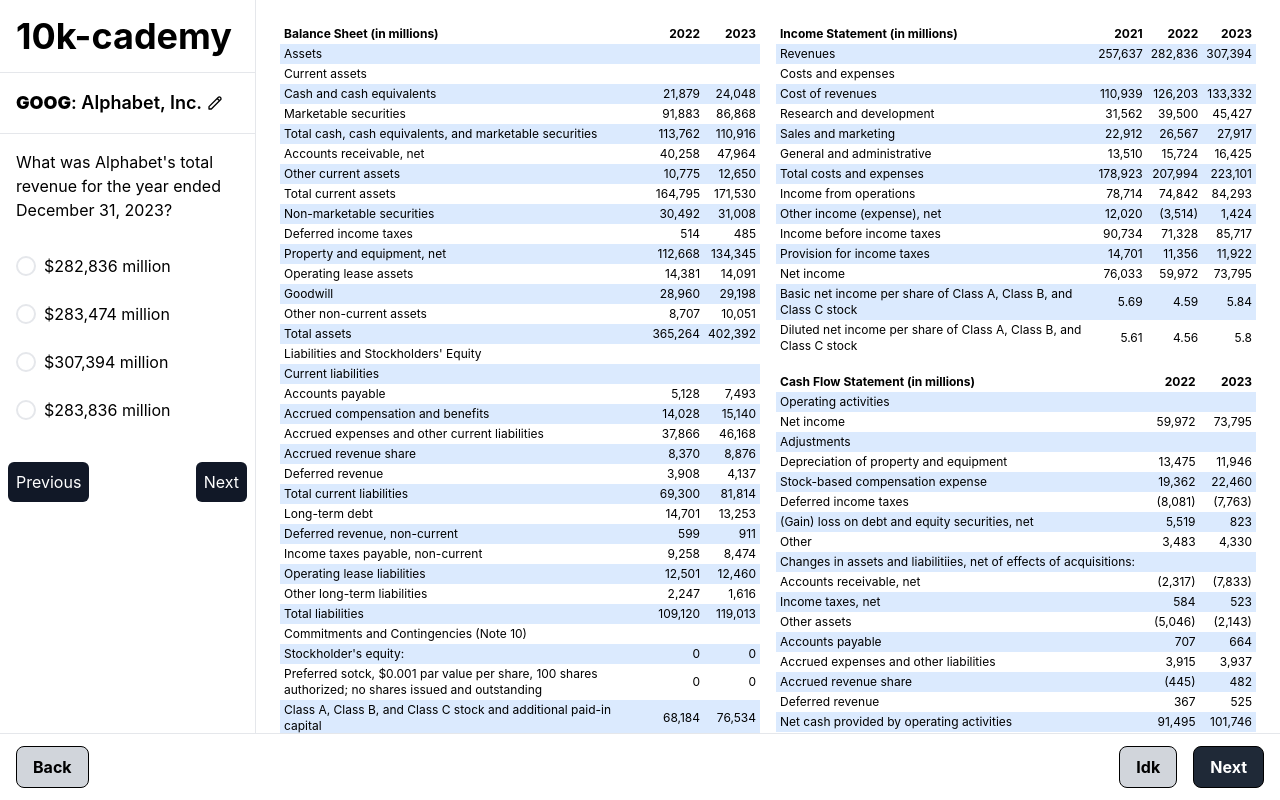
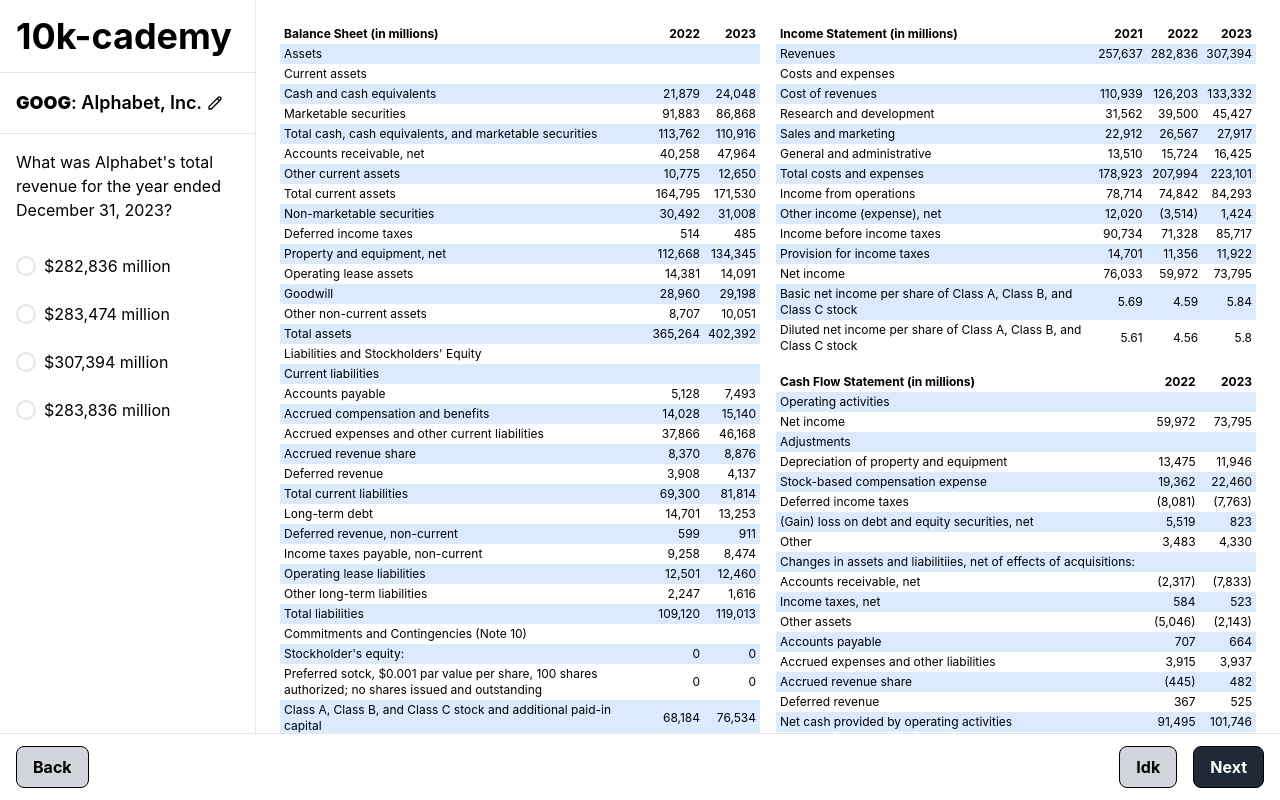
Before and after one commit to sam-schnaars/cal-hacks, a React (Create React App) app: page /practice in a window 1280 px wide. Built offline with nearby package versions, Linux system fonts and the light colour scheme.

Commit message:
transfer button functionality

```diff
--- a/src/App.js
+++ b/src/App.js
@@ -13,6 +13,7 @@
 
 function App() {
 
+  // are these necessary anymore @sam?
   const questions = [
     "What is the value of the companies assets?",
     "What is the value of the companies liabilites?",
--- a/src/Practice.js
+++ b/src/Practice.js
@@ -1,40 +1,74 @@
 'use client'
 
-import React from 'react';
-import AssetsTable from './components/AssetsTable.js';
-import LiabilitiesTable from './components/LiabilitiesTable.js';
-import IncomeAndCashFlowTable from './components/IncomeAndCashFlowTable.js';
-import BalanceSheetTable from './components/BalanceSheetTable.js';
+import React, { useState } from 'react';
+import { useNavigate } from 'react-router-dom';
 import Sidebar from "./components/Sidebar.js"
-import { useState } from 'react';
-import { useNavigate } from 'react-router-dom';
 import ISTable from './components/ISTable.js';
 import CFSTable from './components/CFSTable.js';
 import BSTable from './components/BSTable.js';
+import data from "./google_questions.json";
 
 function PracticeScreen() {
-
-  const questions = [
-    "What is the value of the companies assets?",
-    "What is the value of the companies liabilites?",
-    "What is total cash flow?",
-  ]
-
+  const questions = data.quiz.questions;
+  const [currentQuestionIndex, setCurrentQuestionIndex] = useState(0);
+  const [selectedOption, setSelectedOption] = useState(null);
+  const [isAnswered, setIsAnswered] = useState(false);
+  const [feedback, setFeedback] = useState('');
   const [question, setQuestion] = useState({ "highlight": [""] });
-  const [index, setIndex] = useState(0);
 
   const navigate = useNavigate();
 
-  const handleButtonClick = () => {
-    navigate('/'); // Navigate to the AnotherPage
+  const handleOptionSelect = (optionId) => {
+    setSelectedOption(optionId);
+    setIsAnswered(true);
+    setQuestion(questions[currentQuestionIndex]);
+    if (optionId === questions[currentQuestionIndex].correctAnswer) {
+      setFeedback('Correct answer!');
+    } else {
+      setFeedback(`Incorrect answer. ${questions[currentQuestionIndex].explanation}`);
+    }
+  };
+
+  const handleNext = () => {
+    if (selectedOption === questions[currentQuestionIndex].correctAnswer) {
+      setCurrentQuestionIndex((prevIndex) => {
+        if (prevIndex < questions.length - 1) {
+          setSelectedOption(null);
+          setIsAnswered(false);
+          setFeedback('');
+          return prevIndex + 1;
+        }
+        return prevIndex;
+      });
+    } else {
+      alert('Please select the correct answer before proceeding.');
+    }
+    setQuestion({"highlight":[""]});
+  };
+
+  const handlePrevious = () => {
+    setCurrentQuestionIndex((prevIndex) => {
+      if (prevIndex > 0) {
+        setSelectedOption(null);
+        setIsAnswered(false);
+        setFeedback('');
+        return prevIndex - 1;
+      }
+      return prevIndex;
+    });
+    setQuestion({"highlight":[""]});
   };
 
   return (
     <div className='flex flex-col h-screen'>
       <div className="flex flex-1 overflow-hidden">
-        {/* Sidebar */}
-        <Sidebar />
-        {/* Main Content */}
+        <Sidebar
+          currentQuestionIndex={currentQuestionIndex}
+          handleOptionSelect={handleOptionSelect}
+          selectedOption={selectedOption}
+          isAnswered={isAnswered}
+          feedback={feedback}
+        />
         <div className="flex-1 flex flex-col overflow-auto">
           <main className="flex-1 p-6">
             <div className="flex flex-row space-x-4">
@@ -50,13 +84,24 @@
         </div>
       </div>
 
-      {/* Footer */}
       <div className="w-full bg-background border-t border-gray-200">
         <div className="flex justify-between items-center px-4 py-3">
-          <button className="bg-gray-300 text-black font-bold border border-black rounded-lg px-4 py-2">Back</button>
+          <button
+            onClick={handlePrevious}
+            className="bg-gray-300 text-black font-bold border border-black rounded-lg px-4 py-2"
+            disabled={currentQuestionIndex === 0}
+          >
+            Back
+          </button>
           <div className="flex gap-4">
             <button className="bg-gray-300 text-black font-bold border border-black rounded-lg px-4 py-2">Idk</button>
-            <button className="bg-gray-800 text-white font-bold border border-black rounded-lg px-4 py-2">Next</button>
+            <button
+              onClick={handleNext}
+              className="bg-gray-800 text-white font-bold border border-black rounded-lg px-4 py-2"
+              disabled={!isAnswered || selectedOption !== questions[currentQuestionIndex].correctAnswer}
+            >
+              Next
+            </button>
           </div>
         </div>
       </div>
@@ -64,6 +109,4 @@
   );
 }
 
-
-
 export default PracticeScreen;
--- a/src/components/Sidebar.js
+++ b/src/components/Sidebar.js
@@ -1,72 +1,21 @@
-import React, { useState } from 'react';
+import React from 'react';
 import data from "../google_questions.json";
 import { useNavigate } from 'react-router-dom';
 
-const Sidebar = ({setQuestion}) => {
-  const questions = data.quiz.questions; // Use questions from the JSON
-
-  const [currentQuestionIndex, setCurrentQuestionIndex] = useState(0);
-  const [selectedOption, setSelectedOption] = useState(null); // Track the selected answer
-  const [isAnswered, setIsAnswered] = useState(false); // Track if the question is answered
-  const [feedback, setFeedback] = useState(''); // Store feedback message
-
-  // Function to handle option selection
-  const handleOptionSelect = (optionId) => {
-    setSelectedOption(optionId);
-    setIsAnswered(true);
-    setQuestion(questions[currentQuestionIndex]);
-    // Provide feedback on the selected answer
-    if (optionId === questions[currentQuestionIndex].correctAnswer) {
-      setFeedback('Correct answer!');
-    } else {
-      setFeedback(`Incorrect answer. ${questions[currentQuestionIndex].explanation}`);
-    }
-  };
-
-  // Function to handle moving to the next question
-  const handleNext = () => {
-    if (selectedOption === questions[currentQuestionIndex].correctAnswer) {
-      setCurrentQuestionIndex((prevIndex) => {
-        if (prevIndex < questions.length - 1) {
-          // Reset state for the next question
-          setSelectedOption(null);
-          setIsAnswered(false);
-          setFeedback('');
-          return prevIndex + 1;
-        }
-        return prevIndex; // No change if on last question
-      });
-    } else {
-      alert('Please select the correct answer before proceeding.');
-    }
-    setQuestion({"highlight":[""]});
-  };
-  // Function to handle moving to the previous question
-  const handlePrevious = () => {
-    setCurrentQuestionIndex((prevIndex) => {
-      if (prevIndex > 0) {
-        // Reset state for the previous question
-        setSelectedOption(null);
-        setIsAnswered(false);
-        setFeedback('');
-        return prevIndex - 1;
-      }
-      return prevIndex; // No change if on the first question
-    });
-    setQuestion({"highlight":[""]});
-  };
+const Sidebar = ({ currentQuestionIndex, handleOptionSelect, selectedOption, isAnswered, feedback }) => {
+  const questions = data.quiz.questions;
 
   const navigate = useNavigate();
 
   const handleButtonClick = () => {
-    navigate('/'); // Navigate to the AnotherPage
+    navigate('/');
   };
 
   return (
     <div className="w-64 border-r bg-muted">
-        <div className='border-b'>
+      <div className='border-b'>
         <button onClick={handleButtonClick}><div className="text-4xl font-bold p-4">10k-cademy</div></button>
-        </div>
+      </div>
       <div className="p-4 font-semibold text-lg border-b">
         <div className="flex items-center">
           <strong>{data.quiz.ticker}</strong>:&nbsp;
@@ -77,15 +26,13 @@
             </svg>
           </button>
         </div>
-        </div> {/* Display quiz title */}
+      </div>
       <div className="h-[calc(100vh-57px)]">
         <nav className="p-2">
-          {/* Display the current question */}
           <div className="p-2 rounded-md bg-primary text-primary-foreground">
-            {questions[currentQuestionIndex].text} {/* Display current question text */}
+            {questions[currentQuestionIndex].text}
           </div>
 
-          {/* Display answer options */}
           <div className="mt-4">
             {questions[currentQuestionIndex].options.map((option) => (
               <div key={option.id} className="flex items-center mb-2">
@@ -96,7 +43,7 @@
                   value={option.id}
                   checked={selectedOption === option.id}
                   onChange={() => handleOptionSelect(option.id)}
-                  className="hidden" // Hide the default radio button
+                  className="hidden"
                 />
                 <label
                   htmlFor={option.id}
@@ -113,7 +60,6 @@
             ))}
           </div>
 
-          {/* Feedback message */}
           {isAnswered && (
             <div className="mt-2">
               <p className={`font-semibold ${selectedOption === questions[currentQuestionIndex].correctAnswer ? 'text-green-400' : 'text-red-400'}`}>
@@ -122,22 +68,6 @@
             </div>
           )}
         </nav>
-
-        {/* Navigation buttons for previous and next */}
-        <div className="flex justify-between mt-4 px-2">
-            <button
-              onClick={handlePrevious}
-              className="bg-gray-900 p-2 rounded-md text-white"
-            >
-              Previous
-            </button><button
-              onClick={handleNext}
-              className="bg-gray-900 p-2 rounded-md text-white"
-              disabled={!isAnswered || selectedOption !== questions[currentQuestionIndex].correctAnswer} // Disable if not answered correctly
-            >
-              Next
-            </button>
-        </div>
       </div>
     </div>
   );
```
